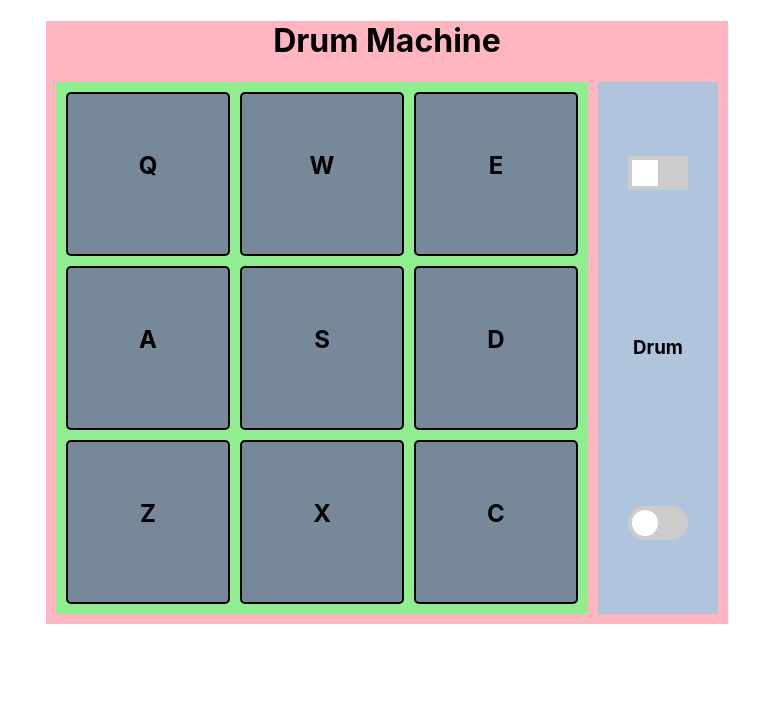
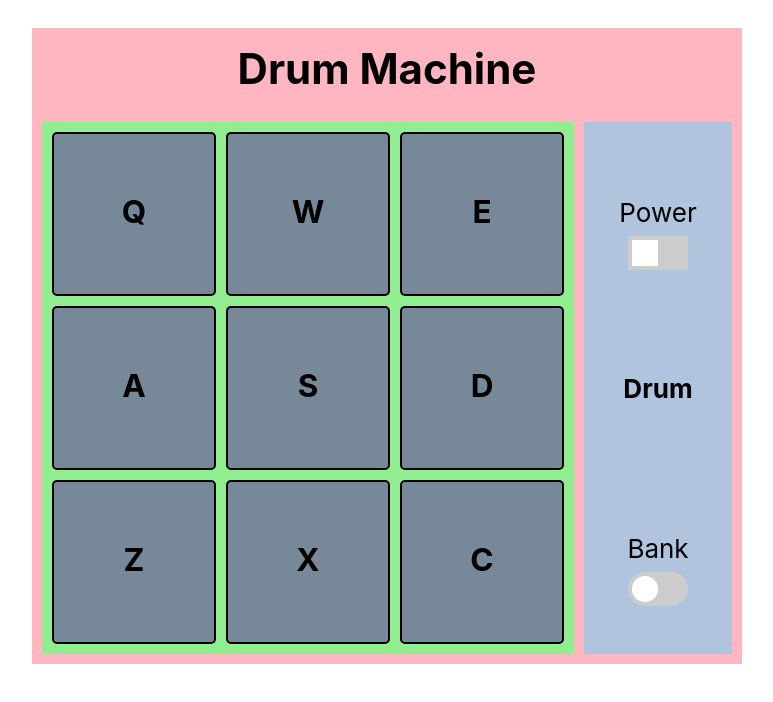
Before and after one commit to Student42069/drum-machine, a React (Create React App) app: page / in a window 1280 px wide. Shown: the top 702 px of the page, without its empty margins (253-1026 px from the left). Built offline with nearby package versions, Linux system fonts and the light colour scheme.

Commit message:
finished but unable to handle keypresses
will need come back to add this functionality

```diff
--- a/src/App.css
+++ b/src/App.css
@@ -16,6 +16,7 @@
   line-height: 13vh;
   background-color: lightslategrey;
   cursor: pointer;
+  font-size: calc(2vh + 5px);
 }
 
 #display1 {
@@ -36,10 +37,28 @@
 #commands {
   background-color: lightsteelblue;
   margin-left: 10px;
-  width: 100px;
+  width: 10vw;
   padding: 10px;
   display: flex;
   flex-direction: column;
   justify-content: space-around;
   align-items: center;
 }
+
+p {
+  margin-bottom: 8px;
+  font-size: calc(2vh + 10px);
+}
+
+h3 {
+  font-size: calc(2vh + 10px);
+}
+
+h1 {
+  font-size: calc(4vh + 10px);
+  padding-top: 15px;
+}
+
+.myclass {
+  background-color: red;
+}
--- a/src/App.js
+++ b/src/App.js
@@ -3,6 +3,7 @@ import bankOne from "./bankone";
 import bankTwo from "./banktwo";
 import "./slider.css";
 import React from "react";
+import { useEffect } from "react";
 
 function App() {
   const [onOff, setOnOff] = React.useState(false);
@@ -37,15 +38,21 @@ function App() {
           })}
         </div>
         <div id="commands">
+          <div>
+            <p>Power</p>
             <label className="switch">
               <input type="checkbox" onChange={handleOn} />
               <span className="slider"></span>
             </label>
+          </div>
           <h3 id="display">{name}</h3>
+          <div>
+            <p>Bank</p>
             <label className="switch">
               <input type="checkbox" onChange={handleBank} />
               <span className="slider round"></span>
             </label>
+          </div>
         </div>
       </div>
     </div>
@@ -54,19 +61,31 @@ function App() {
 
 function Drum(props) {
   let audio = new Audio(props.letter.url);
-  return (
-    <div
-      className="drum-pad"
-      id={props.letter.id}
-      onClick={() => {
+
+  // useEffect(() => {
+  //   const handlePress = (event) => {
+  //     if (event.key.toUpperCase() === props.letter.keyTrigger) {
+  //       play();
+  //     }
+  //   };
+  //   window.addEventListener("keydown", handlePress);
+
+  //   return () => {
+  //     window.removeEventListener("keydown", handlePress);
+  //   };
+  // }, []);
+
+  const play = () => {
     if (props.onOff) {
       audio.pause();
       audio.currentTime = 0;
       audio.play();
       props.setName(props.letter.id);
     }
-      }}
-    >
+  };
+
+  return (
+    <div className="drum-pad" id={props.letter.id} onClick={play}>
       <h2>{props.letter.keyTrigger}</h2>
       <audio
         src={props.letter.url}
```
Lines whose indentation alone changed are shown as unchanged.
